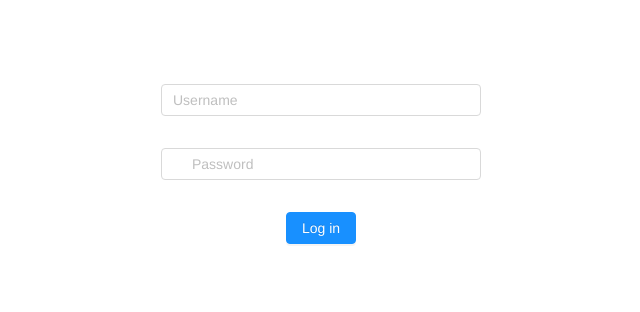
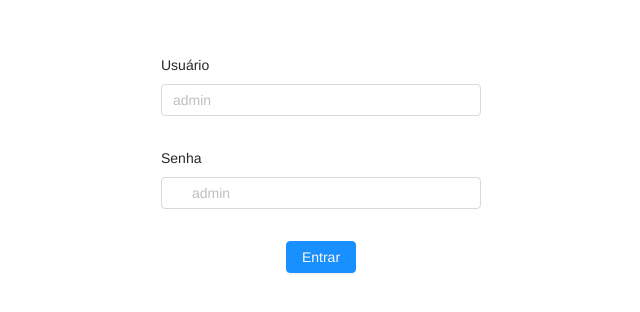
Before and after one commit to carlosbertarinijr/ant-design, a Vue app: page /login in a window 1280 px wide. Shown: the part 220-532 px from the top of the page, without its empty margins (319-959 px from the left). Built offline with nearby package versions, Linux system fonts and the light colour scheme.

Commit message:
autenticação apenas com vuex

```diff
--- a/package.json
+++ b/package.json
@@ -9,6 +9,7 @@
   },
   "dependencies": {
     "ant-design-vue": "^1.6.5",
+    "axios": "^0.20.0",
     "core-js": "^3.6.5",
     "vue": "^2.6.11",
     "vue-router": "^3.4.3",
--- a/src/app/components/login/login.vue
+++ b/src/app/components/login/login.vue
@@ -2,30 +2,25 @@
   <a-row class="arow--center">
     <a-col :span="6">
       <a-form layout="vertical" >
-        <a-form-item>
+        <a-form-item label="Usuário">
           <a-input
-            v-decorator="[
-              'userName',
-              { rules: [{ required: true, message: 'Please input your username!' }] },
-            ]"
-            placeholder="Username"
+            v-model="userName"
+            placeholder="admin"
+            label
           />
         </a-form-item>
-        <a-form-item>
+        <a-form-item label="Senha">
           <a-input
-            v-decorator="[
-              'password',
-              { rules: [{ required: true, message: 'Please input your Password!' }] },
-            ]"
+            v-model="password"
             type="password"
-            placeholder="Password"
+            placeholder="admin"
           >
             <a-icon slot="prefix" type="lock" style="color:rgba(0,0,0,.25)" />
           </a-input>
         </a-form-item>
         <a-form-item>
-          <a-button type="primary" html-type="submit" >
-            Log in
+          <a-button type="primary" html-type="submit" @click="submit()">
+            Entrar
           </a-button>
         </a-form-item>
       </a-form>
@@ -34,13 +29,28 @@
 </template>
 
 <script>
+//Store
+import { mapActions } from "vuex";
+
 export default {
     name: 'login',
     data: () => ({
-
+      userName: null,
+      password: null,
     }),
     methods: {
-
+      ...mapActions('authenticateStore', ['TO_LOG']),
+      submit() {
+        const authenticateStore = {
+          id: 1,
+          name: 'Admin',
+          lastName: '',
+        }
+        if(this.userName == 'admin' && this.password == 'admin') {
+          this.TO_LOG(authenticateStore)
+          this.$router.push('/inicio')
+        }
+      }
     }
 }
 </script>
```
Also changed, not shown: 1 other file (tests, documents, lock files or other folders).
